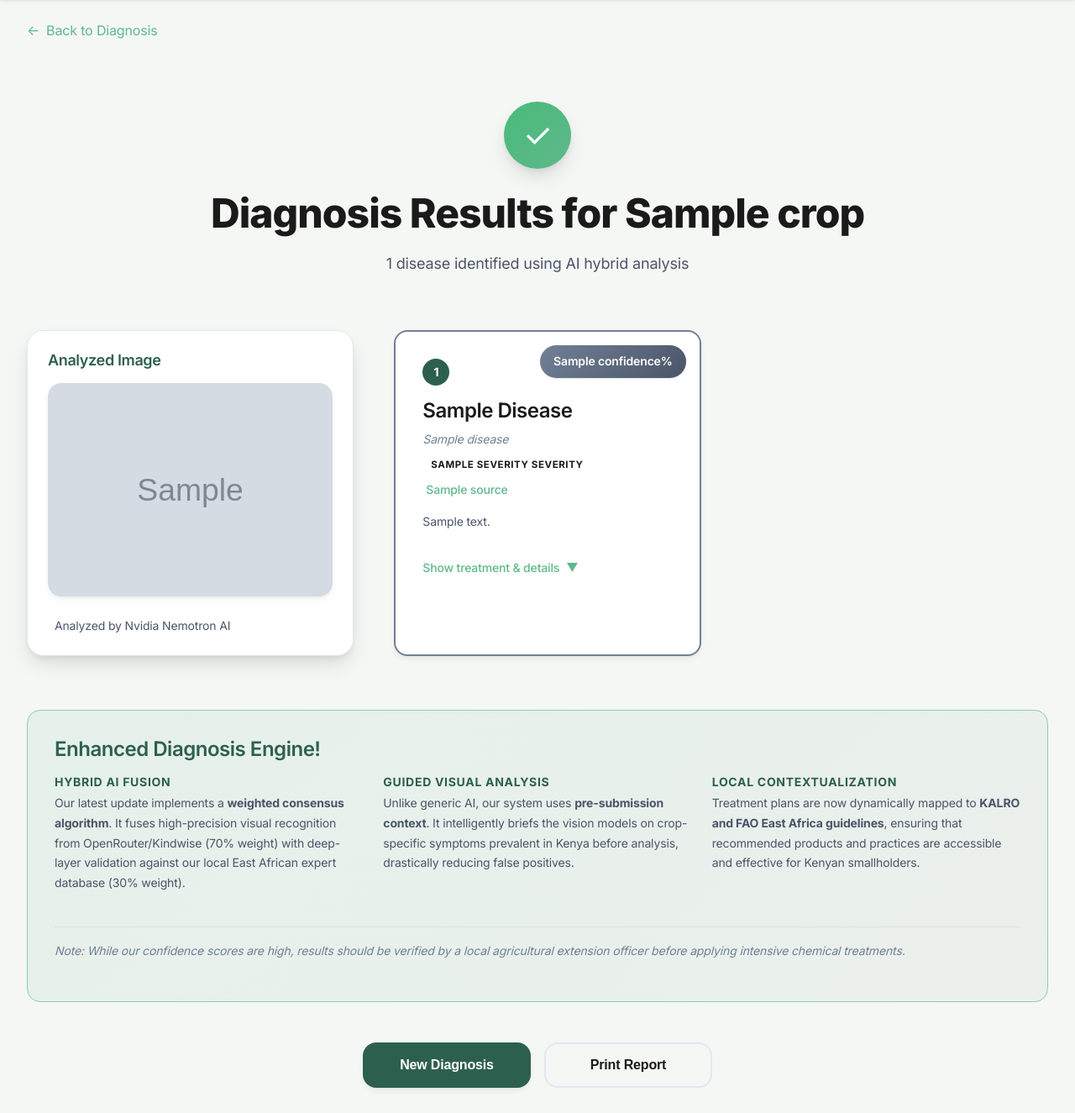
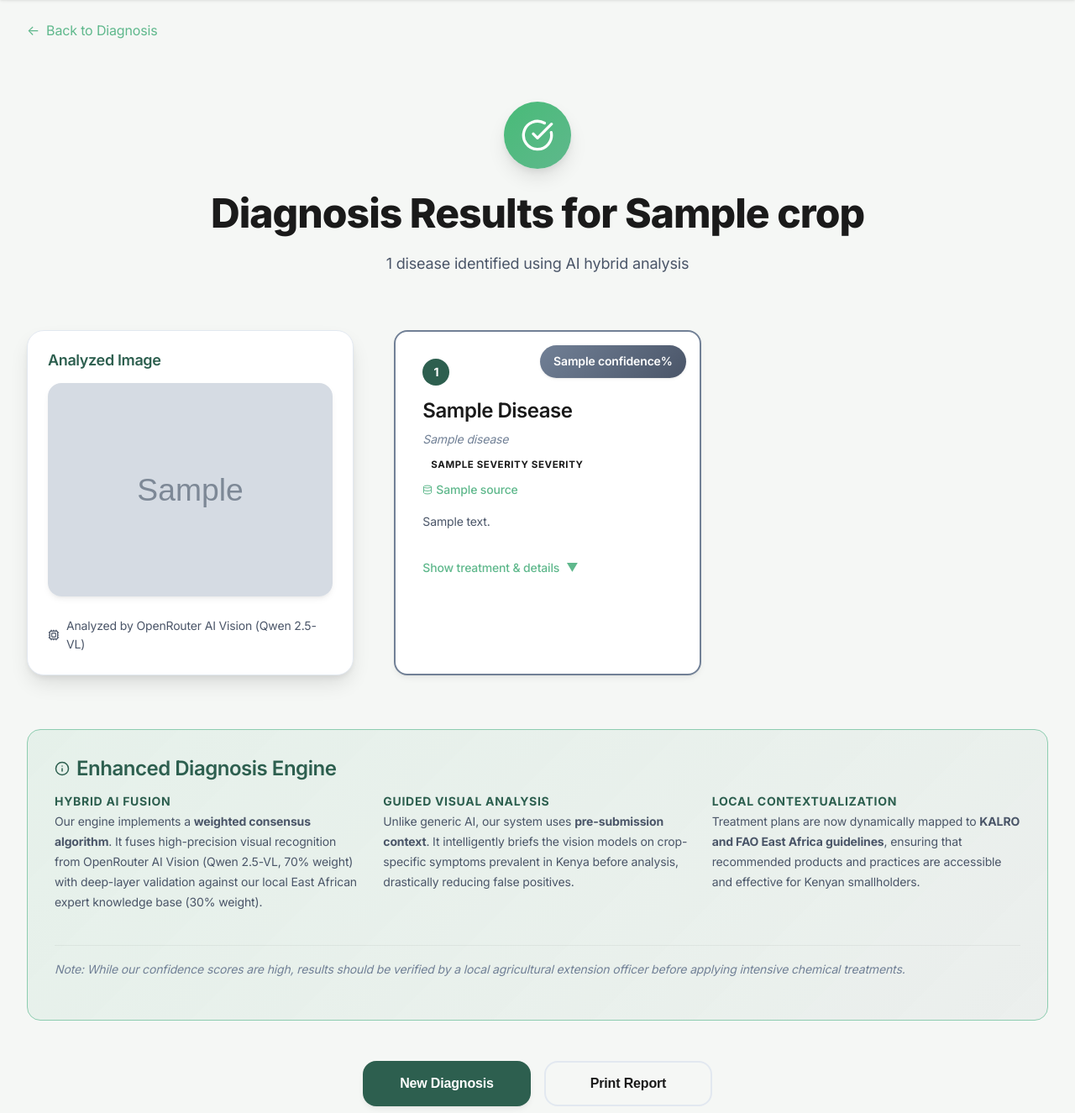
Before and after one commit to petey-pie13/plantwise-v4, a Flask app: template templates/diagnosis_results.html in a window 1280 px wide. Shown: the part 102-1427 px from the top of the page at 84% size. Before the commit the page ends 1399 px from the top, so only its background shows below. Run offline with Flask 3, Linux system fonts and the light colour scheme; the template is opened without the code that fills it: most values are stand-ins (such as "Sample title", 1, 10 or a date in 2020); grey boxes marked "Sample" are stand-in pictures; some libraries are stand-ins or nearby versions.

Commit message:
fix: add Lucide icons to all pages, fix AI attribution and stub buttons

```diff
--- a/templates/advisory_results.html
+++ b/templates/advisory_results.html
@@ -6,6 +6,7 @@
     <title>Recommendations Results - PlantWise</title>
     <link rel="stylesheet" href="{{ url_for('static', filename='css/main.css') }}">
     <link rel="stylesheet" href="{{ url_for('static', filename='css/advisory_enhanced.css') }}">
+    <script src="https://unpkg.com/lucide@latest/dist/umd/lucide.min.js"></script>
     <style>
         .result-actions {
             display: flex;
@@ -69,6 +70,7 @@
     </main>
 
     <script>
+        lucide.createIcons();
         document.addEventListener('DOMContentLoaded', () => {
             const data = JSON.parse(sessionStorage.getItem('advisory_results'));
             if (!data || !data.success) {
@@ -162,8 +164,8 @@
                             </div>
 
                             <div class="card-actions">
-                                <button class="btn btn-outline">Market Prices</button>
-                                <button class="btn btn-primary">Planting Guide</button>
+                                <a href="/advisory" class="btn btn-outline" style="font-size:0.85rem;">New Assessment</a>
+                                <button class="btn btn-primary" onclick="window.print()" style="font-size:0.85rem;">Print Results</button>
                             </div>
                         </div>
                     </div>
--- a/templates/diagnosis_results.html
+++ b/templates/diagnosis_results.html
@@ -6,6 +6,7 @@
     <meta name="viewport" content="width=device-width, initial-scale=1.0">
     <title>Diagnosis Results - PlantWise</title>
     <link rel="stylesheet" href="{{ url_for('static', filename='css/main.css') }}">
+    <script src="https://unpkg.com/lucide@latest/dist/umd/lucide.min.js"></script>
     <style>
         .results-container {
             max-width: 1400px;
@@ -443,7 +444,7 @@
         {% if diseases %}
         <!-- Success Header -->
         <div class="results-header">
-            <div class="success-icon">✓</div>
+            <div class="success-icon"><i data-lucide="check-circle" style="width:40px;height:40px;"></i></div>
             <h1>Diagnosis Results for {{ crop }}</h1>
             <p style="color: var(--text-medium); font-size: var(--font-size-lg);">
                 {{ diseases|length }} disease{% if diseases|length != 1 %}s{% endif %} identified using AI hybrid
@@ -460,8 +461,8 @@
                     <h3>Analyzed Image</h3>
                     <img src="{{ uploaded_image_url }}" alt="Uploaded crop image" class="uploaded-image">
                     <div class="image-info">
-                        <span></span>
-                        <span>Analyzed by Nvidia Nemotron AI</span>
+                        <i data-lucide="cpu" style="width:14px;height:14px;"></i>
+                        <span>Analyzed by OpenRouter AI Vision (Qwen 2.5-VL)</span>
                     </div>
                 </div>
             </div>
@@ -485,7 +486,7 @@
                         {% endif %}
                         <span class="severity-badge severity-{{ sev }}">{{ sev }} severity</span>
                         <div class="tile-source">
-                            <span></span>
+                            <i data-lucide="database" style="width:12px;height:12px;"></i>
                             <span>{{ disease.source }}</span>
                         </div>
                         <p class="tile-description">{{ disease.description }}</p>
@@ -558,8 +559,8 @@
         <!-- Methodology Note -->
         <div class="methodology-box">
             <h3>
-
-                <span>Enhanced Diagnosis Engine!</span>
+                <i data-lucide="info" style="width:18px;height:18px;"></i>
+                <span>Enhanced Diagnosis Engine</span>
             </h3>
             <div
                 style="color: var(--text-medium); line-height: 1.7; margin: 0; display: grid; grid-template-columns: repeat(auto-fit, minmax(280px, 1fr)); gap: var(--spacing-lg);">
@@ -567,9 +568,9 @@
                     <h4
                         style="color: var(--primary-green); margin-bottom: var(--spacing-xs); font-size: var(--font-size-sm); text-transform: uppercase; letter-spacing: 0.05em;">
                         Hybrid AI Fusion</h4>
-                    <p style="font-size: var(--font-size-sm);">Our latest update implements a <strong>weighted consensus
-                            algorithm</strong>. It fuses high-precision visual recognition from OpenRouter/Kindwise (70%
-                        weight) with deep-layer validation against our local East African expert database (30% weight).
+                    <p style="font-size: var(--font-size-sm);">Our engine implements a <strong>weighted consensus
+                            algorithm</strong>. It fuses high-precision visual recognition from OpenRouter AI Vision (Qwen 2.5-VL, 70%
+                        weight) with deep-layer validation against our local East African expert knowledge base (30% weight).
                     </p>
                 </div>
                 <div>
@@ -610,7 +611,7 @@
         {% else %}
         <!-- No Results -->
         <div style="text-align: center; padding: var(--spacing-3xl);">
-            <div style="font-size: 64px; margin-bottom: var(--spacing-lg);"></div>
+            <div style="margin-bottom: var(--spacing-lg); color: var(--text-light);"><i data-lucide="search-x" style="width:64px;height:64px;"></i></div>
             <h2>No Results Available</h2>
             <p style="color: var(--text-medium); margin-bottom: var(--spacing-xl);">
                 Please complete a diagnosis first.
@@ -623,6 +624,9 @@
     </div>
 
     <script>
+        // Initialize Lucide icons
+        document.addEventListener('DOMContentLoaded', () => lucide.createIcons());
+
         function toggleTileDetails(id, event) {
             // Don't toggle if click came from a tab or feedback button
             if (event && (event.target.classList.contains('tx-tab') ||
```
Also changed, not shown: templates/advisory.html (+6 -4 lines), templates/diagnosis.html (+5 -2 lines).
